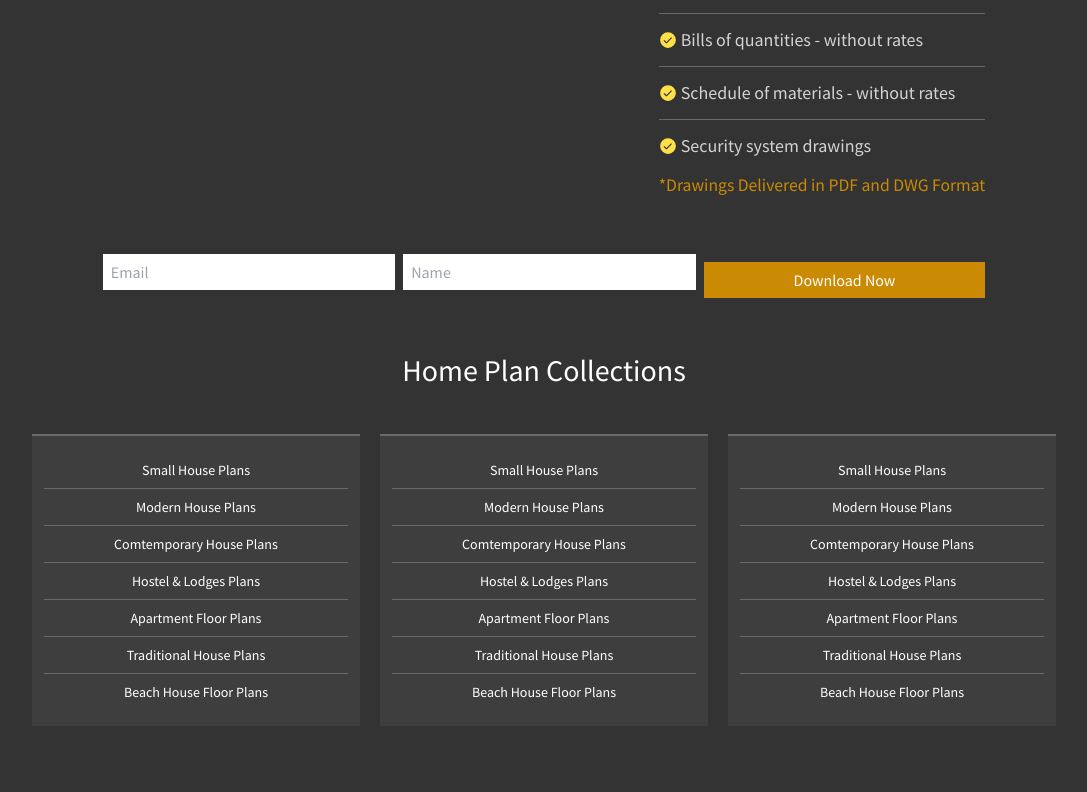
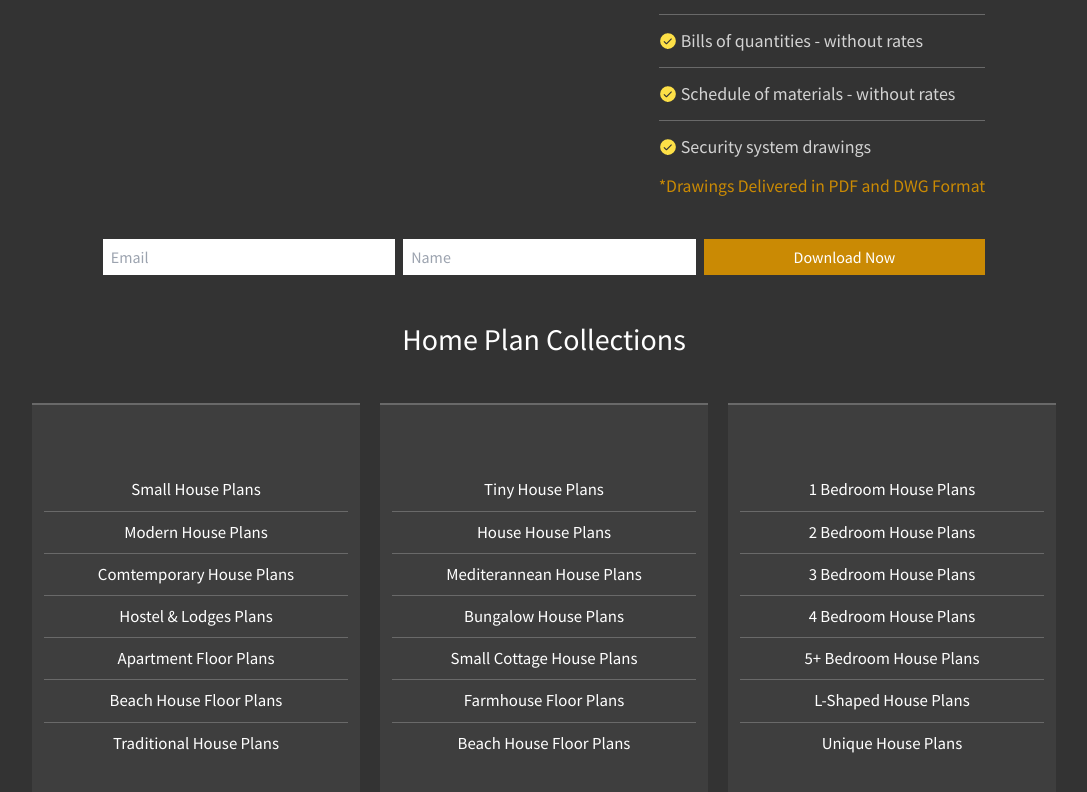
Before and after one commit to cleverAkanimoh/architecture, a React (Create React App) app: page / in a window 1280 px wide. Shown: the part 2080-2872 px from the top of the page, without its empty margins (96-1183 px from the left). Built offline with nearby package versions, Linux system fonts and the light colour scheme; a web font is replaced by a local one.

Commit message:
changed 5 files

```diff
--- /dev/null
+++ b/src/Components/home/DownloadComp.tsx
@@ -0,0 +1,21 @@
+const DownloadComp = () => (
+  <div className="w-full flex flex-col items-center justify-center md:flex-row md:gap-2">
+    <input
+      type="text"
+      className="downloadInput-style"
+      name="email"
+      placeholder="Email"
+    />
+    <input
+      type="text"
+      className="downloadInput-style"
+      name="name"
+      placeholder="Name"
+    />
+    <button className="w-full bg-yellow-600 text-white h-9 mt-4 md:mt-0">
+      Download Now
+    </button>
+  </div>
+);
+
+export default DownloadComp;
--- /dev/null
+++ b/src/Components/home/FreeHouseComp.tsx
@@ -0,0 +1,56 @@
+import DownloadComp from "./DownloadComp"
+import HomeList from "./HomeList"
+import freeImage from "../../assets/images/freeplan.jpg";
+
+const FreeHouseComp = () => <div className="mt-12">
+<h1 className="h1 border-b-2 border-blue-400">
+  Free Sample House Plan
+</h1>
+
+<p>
+  A free sample 4 bedroom house plan with a majestic entrance crowned
+  with a 3.5 meter high decor. A covered porte-cochere ensures that you
+  can drive all the way up to the entrance of the house without ever
+  getting wet. Download this Sample House Plan to get an idea of how
+  detailed plans look like.
+</p>
+
+<div className="w-full mt-5 pb-6 text-left text-gray-light">
+  <div className="my-10 md:flex">
+    <picture className="h-full flex-1 md:mr-4">
+      <img src={freeImage} alt="free" className="w-full h-full" />
+    </picture>
+
+    <div>
+      <h1 className="text-xl sm:text-2xl md:text-3xl md:border-b md:border-gray-dim">
+        What You Get
+      </h1>
+
+      <HomeList text="Floor plan, Roof plan" underline={true} />
+      <HomeList text="Sections and Elevations" underline={true} />
+      <HomeList text="Door and window schedule" underline={true} />
+      <HomeList text="Furniture layout" underline={true} />
+      <HomeList text="Drainage and Plumbing plans" underline={true} />
+      <HomeList text="Electrical drawings" underline={true} />
+      <HomeList text="Structural drawings" underline={true} />
+      <HomeList
+        text="Bills of quantities - without rates"
+        underline={true}
+      />
+      <HomeList
+        text="Schedule of materials - without rates"
+        underline={true}
+      />
+      <HomeList text="Security system drawings" underline={false} />
+
+      <p className="text-yellow-600 text-center">
+        *Drawings Delivered in PDF and DWG Format
+      </p>
+    </div>
+  </div>
+
+  <DownloadComp />
+</div>
+</div>
+
+export default FreeHouseComp
--- a/src/Components/home/HomePlansComp.tsx
+++ b/src/Components/home/HomePlansComp.tsx
@@ -27,7 +27,7 @@ const HomePlansComp = ({
   path06,
   path07,
 }: HomePlansProps) => (
-  <ul className="flex flex-col w-full my-6 py-4 px-3 border-t-2 bg-opacity-20 border-gray-dim text-white text-sm bg-gray-dim hover:bg-black">
+  <ul className="home-plans-style">
     <HomePlansLink path={path01} text={text01} border={true} />
     <HomePlansLink path={path02} text={text02} border={true} />
     <HomePlansLink path={path03} text={text03} border={true} />
--- a/src/Pages/Home.tsx
+++ b/src/Pages/Home.tsx
@@ -5,10 +5,9 @@ import ImageArea from "../Components/home/ImageArea";
 import WelcomeComp from "../Components/home/WelcomeComp";
 import useWindowTitle from "../hooks/useWindowTitle";
 import defaultImage from "../assets/images/defaultimage.jpg";
-import freeImage from "../assets/images/freeplan.jpg";
 import PlansComp from "../Components/home/PlansComp";
-import HomeList from "../Components/home/HomeList";
 import HomePlansComp from "../Components/home/HomePlansComp";
+import FreeHouseComp from "../Components/home/FreeHouseComp";
 
 export default function Home() {
   useWindowTitle("Home | extra text goes here");
@@ -68,72 +67,8 @@ export default function Home() {
         path="view trending"
       />
 
-      <div className="mt-12">
-        <h1 className="h1 border-b-2 border-blue-400">
-          Free Sample House Plan
-        </h1>
+      <FreeHouseComp />
 
-        <p>
-          A free sample 4 bedroom house plan with a majestic entrance crowned
-          with a 3.5 meter high decor. A covered porte-cochere ensures that you
-          can drive all the way up to the entrance of the house without ever
-          getting wet. Download this Sample House Plan to get an idea of how
-          detailed plans look like.
-        </p>
-
-        <div className="w-full mt-5 pb-6 text-left text-gray-light">
-          <div className="my-10 md:flex justify-center">
-            <picture className="h-full flex-1 md:mr-4">
-              <img src={freeImage} alt="free" className="w-full h-full" />
-            </picture>
-
-            <div>
-              <h1 className="font-bold text-xl sm:text-2xl md:text-3xl">
-                What You Get
-              </h1>
-
-              <HomeList text="Floor plan, Roof plan" underline={true} />
-              <HomeList text="Sections and Elevations" underline={true} />
-              <HomeList text="Door and window schedule" underline={true} />
-              <HomeList text="Furniture layout" underline={true} />
-              <HomeList text="Drainage and Plumbing plans" underline={true} />
-              <HomeList text="Electrical drawings" underline={true} />
-              <HomeList text="Structural drawings" underline={true} />
-              <HomeList
-                text="Bills of quantities - without rates"
-                underline={true}
-              />
-              <HomeList
-                text="Schedule of materials - without rates"
-                underline={true}
-              />
-              <HomeList text="Security system drawings" underline={false} />
-
-              <p className="text-yellow-600 text-center">
-                *Drawings Delivered in PDF and DWG Format
-              </p>
-            </div>
-          </div>
-
-          <div className="w-full flex flex-col items-center justify-center md:flex-row md:gap-2">
-            <input
-              type="text"
-              className="downloadInput-style"
-              name="email"
-              placeholder="Email"
-            />
-            <input
-              type="text"
-              className="downloadInput-style"
-              name="name"
-              placeholder="Name"
-            />
-            <button className="w-full bg-yellow-600 text-white h-9 mt-4">
-              Download Now
-            </button>
-          </div>
-        </div>
-      </div>
       <div className="w-full capitalize">
         <h1 className="h1">Home Plan Collections</h1>
 
@@ -151,7 +86,24 @@ export default function Home() {
             text03="comtemporary house plans"
             text04="hostel & lodges plans"
             text05="apartment floor plans"
-            text06="traditional house plans"
+            text06="beach house floor plans"
+            text07="traditional house plans"
+          />
+
+          <HomePlansComp
+            path01=""
+            path02=""
+            path03=""
+            path04=""
+            path05=""
+            path06=""
+            path07=""
+            text01="tiny house plans"
+            text02="house house plans"
+            text03="mediterannean house plans"
+            text04="bungalow house plans"
+            text05="small cottage house plans"
+            text06="farmhouse floor plans"
             text07="beach house floor plans"
           />
 
@@ -163,31 +115,15 @@ export default function Home() {
             path05=""
             path06=""
             path07=""
-            text01="small house plans"
-            text02="modern house plans"
-            text03="comtemporary house plans"
-            text04="hostel & lodges plans"
-            text05="apartment floor plans"
-            text06="traditional house plans"
-            text07="beach house floor plans"
+            text01="1 bedroom house plans"
+            text02="2 bedroom house plans"
+            text03="3 bedroom house plans"
+            text04="4 bedroom house plans"
+            text05="5+ bedroom house plans"
+            text06="l-Shaped house plans"
+            text07="Unique house plans"
           />
 
-          <HomePlansComp
-            path01=""
-            path02=""
-            path03=""
-            path04=""
-            path05=""
-            path06=""
-            path07=""
-            text01="small house plans"
-            text02="modern house plans"
-            text03="comtemporary house plans"
-            text04="hostel & lodges plans"
-            text05="apartment floor plans"
-            text06="traditional house plans"
-            text07="beach house floor plans"
-          />
         </div>
       </div>
     </section>
--- a/src/index.css
+++ b/src/index.css
@@ -163,6 +163,10 @@
     }
 
     .downloadInput-style {
-        @apply rounded-none my-4 h-9 px-2 w-full outline-none text-gray-dim
+        @apply rounded-none my-4 md:my-0 h-9 px-2 w-full outline-none text-gray-dim
+    }
+
+    .home-plans-style {
+        @apply flex flex-col w-full my-6 py-16 px-3 border-t-2 bg-opacity-20 border-gray-dim text-white text-[1.05rem] bg-gray-dim hover:bg-black hover:bg-opacity-60
     }
 }
```
